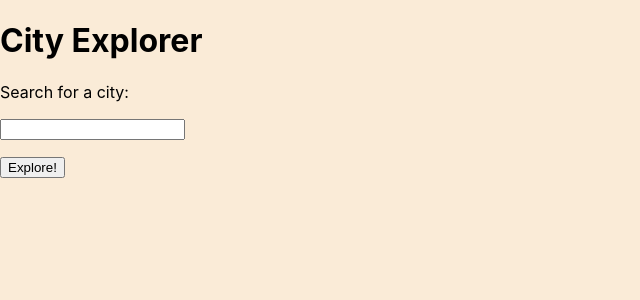
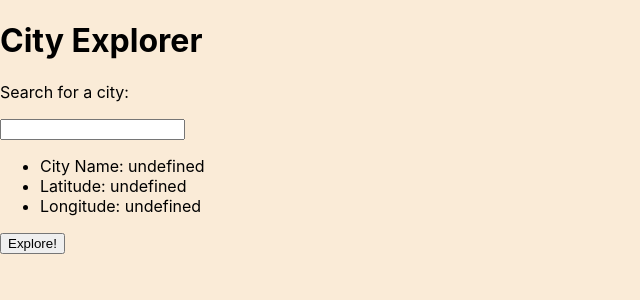
Before and after one commit to Faustino-Marco/city-explorer, a React (Create React App) app: page / in a window 1280 px wide. Shown: the top 300 px of the page, without its empty margins (0-640 px from the left). Built offline with nearby package versions, Linux system fonts and the light colour scheme.

Commit message:
finished current Trello Card -- city name, lat, lon on page

```diff
--- a/package.json
+++ b/package.json
@@ -6,6 +6,8 @@
     "@testing-library/jest-dom": "^5.16.4",
     "@testing-library/react": "^13.3.0",
     "@testing-library/user-event": "^13.5.0",
+    "axios": "^0.27.2",
+    "bootstrap": "^5.1.3",
     "react": "^18.2.0",
     "react-dom": "^18.2.0",
     "react-scripts": "5.0.1",
--- a/src/App.js
+++ b/src/App.js
@@ -29,6 +29,9 @@ class App extends React.Component {
       let cityInfo = await axios.get(url);
       let cityMap = await `https://maps.locationiq.com/v3/staticmap?key=${process.env.REACT_APP_LOCATIONIQ_API_KEY}&center=${cityInfo.data[0]}.lat,${cityInfo.data[0].lon}&zoom=10`;
       console.log(cityInfo.data[0]);
+      console.log(cityInfo.data[0].lat);
+      console.log(cityInfo.data[0].lon);
+      console.log(cityInfo.data[0].display_name);
       this.setState({
         cityInfo: cityInfo.data[0],
         cityMap: cityMap,
@@ -50,7 +53,9 @@ class App extends React.Component {
           <input type="text" onInput={this.handleCityInput}></input>
         </form>
         <ul>
-          {/* {cityInfo} */}
+          <li>{'City Name: ' + this.state.cityInfo.display_name}</li>
+          <li>{'Latitude: ' + this.state.cityInfo.lat}</li>
+          <li>{'Longitude: ' + this.state.cityInfo.lat}</li>
         </ul>
         <form onSubmit={this.handleSubmit}>
           <button type="submit">Explore!</button>
```
Also changed, not shown: 1 other file (tests, documents, lock files or other folders).
